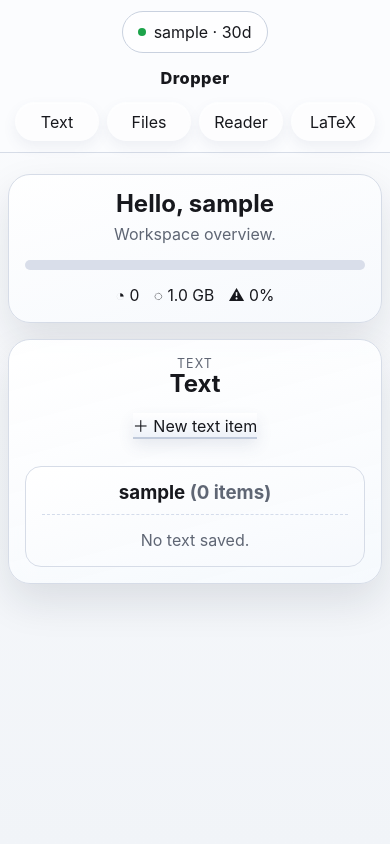
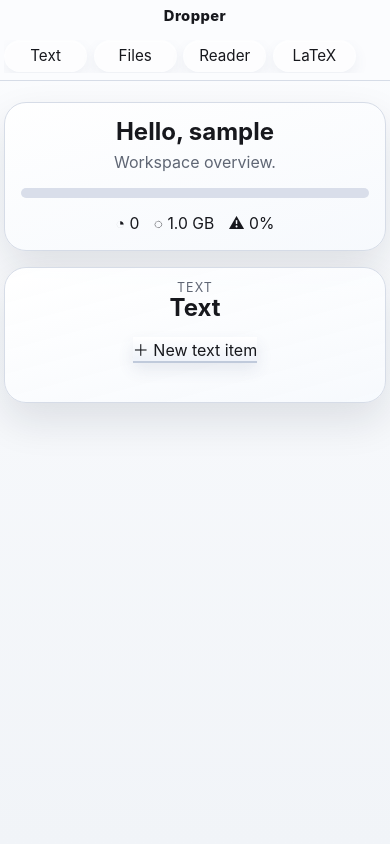
Before and after one commit to zof4/Research, a Flask app: page /text in a window 390 px wide. Run offline with Flask 3, Linux system fonts and the light colour scheme; the visitor is signed in with stand-in values (Sample User, id 1).

Commit message:
Widen mobile text cards and trim side spacing

```diff
--- a/static/app.js
+++ b/static/app.js
@@ -380,6 +380,16 @@
   const hasDashboardShell = (doc) =>
     shellSelectors.every((selector) => doc.querySelector(selector));
 
+  const initHeaderCollapse = () => {
+    if (window.matchMedia("(max-width: 900px)").matches === false) {
+      document.body.classList.remove("header-collapsed");
+      return;
+    }
+
+    const shouldCollapse = window.scrollY > 36;
+    document.body.classList.toggle("header-collapsed", shouldCollapse);
+  };
+
   const replaceDashboardShell = (doc) => {
     const nextHeader = doc.querySelector(".site-header");
     const nextMain = doc.querySelector("main.page");
@@ -394,6 +404,7 @@
     currentMain.replaceWith(nextMain);
     document.title = doc.title || document.title;
     initTextFormatting();
+    initHeaderCollapse();
     return true;
   };
 
@@ -510,5 +521,8 @@
     window.location.reload();
   });
 
+  window.addEventListener("scroll", initHeaderCollapse, { passive: true });
+  window.addEventListener("resize", initHeaderCollapse);
   initTextFormatting();
+  initHeaderCollapse();
 })();
--- a/static/style.css
+++ b/static/style.css
@@ -471,6 +471,10 @@ button:active {
   gap: 0.9rem;
   margin-top: 1rem;
 }
+.section-items {
+  width: min(920px, 100%);
+  margin-inline: auto;
+}
 .item-card {
   display: grid;
   gap: 0.9rem;
@@ -701,10 +705,16 @@ button:active {
 }
 
 @media (max-width: 900px) {
+  .site-header {
+    transition: transform 0.2s ease, opacity 0.2s ease;
+  }
+
   .site-header-inner {
     grid-template-columns: 1fr;
     justify-items: center;
     text-align: center;
+    min-height: 54px;
+    padding: 0.45rem 0;
   }
 
   .account-chip,
@@ -718,6 +728,37 @@ button:active {
     justify-items: center;
     text-align: center;
   }
+
+  .brand {
+    font-size: 0.92rem;
+  }
+
+  .top-nav {
+    width: 100%;
+    flex-wrap: nowrap;
+    justify-content: flex-start;
+    overflow-x: auto;
+    gap: 0.4rem;
+    padding-bottom: 0.1rem;
+    scrollbar-width: thin;
+  }
+  .top-nav a {
+    min-height: 2rem;
+    min-width: 4.6rem;
+    padding: 0.33rem 0.72rem;
+    font-size: 0.95rem;
+    flex: 0 0 auto;
+  }
+
+  body.header-collapsed .site-header {
+    transform: translateY(-100%);
+    opacity: 0;
+    pointer-events: none;
+  }
+
+  body.non-admin-user .account-chip {
+    display: none;
+  }
 }
 
 @media (max-width: 640px) {
@@ -726,7 +767,7 @@ button:active {
   }
 
   .container {
-    width: min(var(--content-width), calc(100% - 1rem));
+    width: min(var(--content-width), calc(100% - 0.5rem));
   }
 
   .section-card,
@@ -745,4 +786,22 @@ button:active {
     min-width: 5.2rem;
     padding-inline: 0.7rem;
   }
+
+  #text.section-card {
+    padding: 0.75rem 0.45rem;
+  }
+
+  #text .section-items {
+    width: 100%;
+    margin-top: 0.75rem;
+  }
+
+  #text .item-card {
+    padding: 0.85rem 0.6rem;
+    border-radius: 14px;
+  }
+
+  #text .history-rich {
+    padding: 0.8rem 0.7rem;
+  }
 }
--- a/templates/index.html
+++ b/templates/index.html
@@ -6,7 +6,7 @@
     <title>Dropper</title>
     <link rel="stylesheet" href="{{ url_for('static', filename='style.css') }}" />
   </head>
-  <body>
+  <body class="{% if is_authenticated and not is_admin %}non-admin-user{% endif %}">
     <header class="site-header">
       <div class="container site-header-inner">
         {% if is_authenticated %}
@@ -156,8 +156,9 @@
           <p class="helper-text">Log in to save text.</p>
           {% endif %}
 
-          <div class="item-stack">
+          <div class="item-stack section-items">
             {% if text_groups %}
+              {% if is_admin %}
               {% for group in text_groups %}
               <article class="item-card user-group-card">
                 <h3>{{ group.owner }} <span class="item-meta">({{ group['items']|length }} items)</span></h3>
@@ -479,8 +513,9 @@
           <p class="helper-text">Log in to render PDF.</p>
           {% endif %}
 
-          <div class="item-stack">
+          <div class="item-stack section-items">
             {% if latex_groups %}
+              {% if is_admin %}
               {% for group in latex_groups %}
               <article class="item-card user-group-card">
                 <h3>{{ group.owner }} <span class="item-meta">({{ group['items']|length }} items)</span></h3>
```
Also changed, not shown: other parts of templates/index.html (+69 -0 lines).
